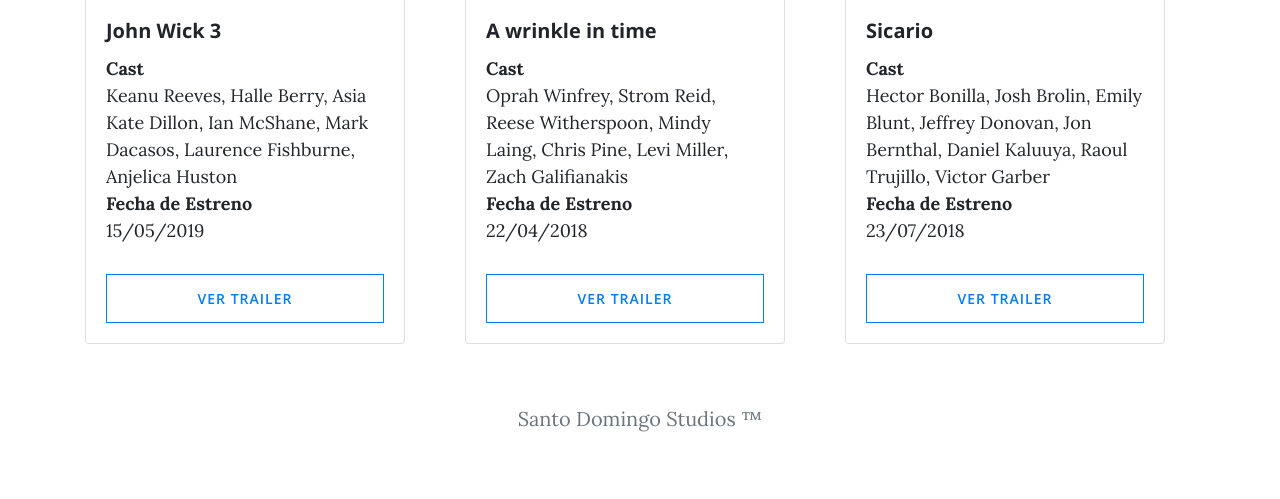
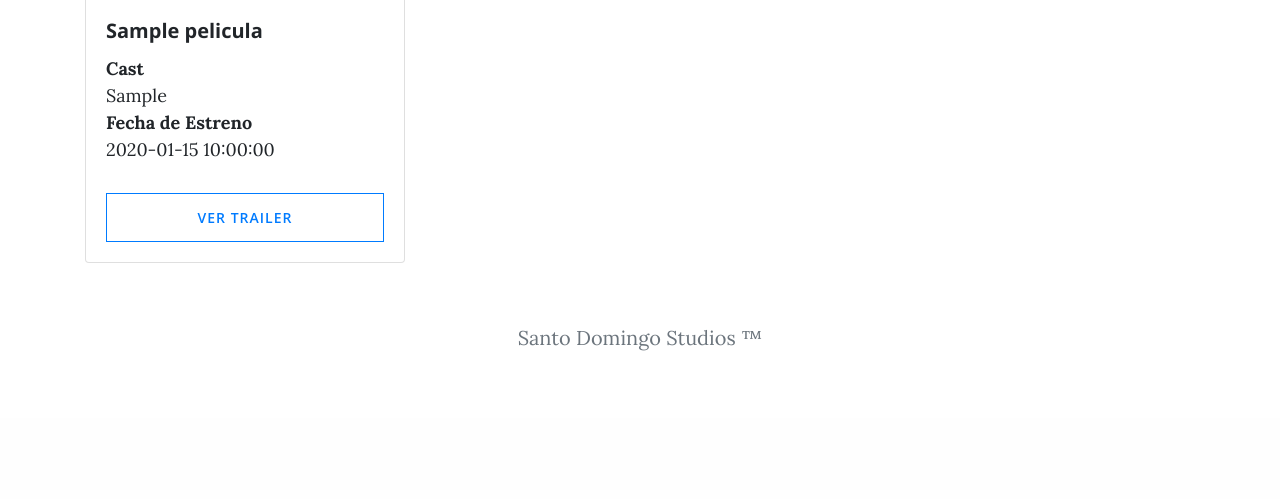
Before and after one commit to lrdvrg/Cinedom, a PHP site: page /admin.php in a window 1280 px wide. Shown: the part 1220-1719 px from the top of the page. After the commit the page ends 1571 px from the top, so only its background shows below. Run offline with PHP 8.4, Linux system fonts and the light colour scheme; tables that the repository leaves empty or names only in its code hold one stand-in row (values such as "Sample post"); grey boxes marked "Sample" are stand-in pictures.

Commit message:
Funcion de eliminar agregada y detalles en agrega y la muestra de archivos corregida

```diff
--- a/admin.php
+++ b/admin.php
@@ -1,4 +1,24 @@
 <!DOCTYPE html>
+<?php
+    require_once 'dbconfig.php';
+
+    if(isset($_GET['delete_id'])){
+        header("admin.php");
+        // BORRAR LA IMAGEN DE LA BBDD
+        $stmt_select = $DB_con->prepare('SELECT Imagen FROM peliculas WHERE Peliculas_Id =:uid');
+        $stmt_select->execute(array(':uid'=>$_GET['delete_id']));
+        $imgRow=$stmt_select->fetch(PDO::FETCH_ASSOC);
+        unlink("posters/".$imgRow['Imagen']);
+
+        // BORRAR LA PELICULA EN SI
+        $stmt_delete = $DB_con->prepare('DELETE FROM peliculas WHERE Peliculas_Id =:uid');
+        $stmt_delete->bindParam(':uid',$_GET['delete_id']);
+        $stmt_delete->execute();
+
+
+
+    }
+ ?>
 <html lang="en">
 
 <head>
@@ -73,56 +93,52 @@
     <hr>
     <!-- Main Content -->
     <div class="container">
+        <div class="row">
 
-        <div class="row">
+            <?php
+                require_once 'dbconfig.php';
+
+                $stmt = $DB_con->prepare('SELECT Peliculas_Id, Imagen, Nombre, Actores, Fecha_Estreno, Url FROM peliculas ORDER BY Fecha_Estreno DESC');
+                $stmt->execute();
+
+                if($stmt->rowCount() > 0)
+                {
+                    while($row=$stmt->fetch(PDO::FETCH_ASSOC))
+                    {
+                        extract($row);
+            ?>
                         <div class="col">
                             <div class="card" style="width: 20rem;">
                                 <div class="card-header">
                                     <button onclick="location.href='modificar.php'" type="button" class="btn btn-outline-success" href="modificar.php ">Modificar</button>
-                        <button type="button" class="btn btn-outline-danger" href="eliminar.php">Eliminar</button>
+                                    <a type="button" class="btn btn-outline-danger" href="?delete_id=<?php echo $row['Peliculas_Id']; ?>">Eliminar</a>
                                 </div>
-                    <img class="card-img-top" src="https://i1.wp.com/teaser-trailer.com/wp-content/uploads/John-Wick-3-Parabellum-French-Poster.jpg" height="460" alt="Card image cap">
+                                <img class="card-img-top" src="posters/<?php echo $row['Imagen']; ?>" height="460" alt="Card image cap">
                                 <div class="card-body">
-                        <h5 class="card-title">John Wick 3 </h5>
-                        <p class="card-text"> <strong>Cast</strong> <br> Keanu Reeves, Halle Berry, Asia Kate Dillon, Ian McShane, Mark Dacasos, Laurence Fishburne, Anjelica Huston<br> <strong>Fecha de Estreno</strong> <br> 15/05/2019</p>
-                        <a href="#" class="btn btn-outline-primary btn-block">Ver Trailer</a>
+                                    <h5 class="card-title"><?php echo $Nombre."&nbsp;"?></h5>
+                                    <p class="card-text"> <strong>Cast</strong> <br> <?php echo $Actores."&nbsp;"?><br> <strong>Fecha de Estreno</strong> <br><?php echo $Fecha_Estreno."&nbsp;"?></p>
+                                    <a href="<?php echo $Url."&nbsp;"?>" target="_blank" class="btn btn-outline-primary btn-block">Ver Trailer</a>
                                 </div>
                             </div>
                         </div>
-            <div class="col">
-                <div class="card" style="width: 20rem;">
-                    <div class="card-header">
-                        <button onclick="location.href='modificar.php'" type="button" class="btn btn-outline-success" href="modificar.php ">Modificar</button>
-                        <button type="button" class="btn btn-outline-danger" href="eliminar.php">Eliminar</button>
-                    </div>
-                    <img class="card-img-top" src="http://www.shockya.com/news/wp-content/uploads/disney-a-wrinkle-in-time-movie-poster.jpg" height="460" alt="Card image cap">
-                    <div class="card-body">
-                        <h5 class="card-title">A wrinkle in time</h5>
-                        <p class="card-text"><strong>Cast</strong> <br> Oprah Winfrey, Strom Reid, Reese Witherspoon, Mindy Laing, Chris Pine, Levi Miller, Zach Galifianakis <br> <strong>Fecha de Estreno</strong> <br> 22/04/2018</p>
-                        <a href="#" class="btn btn-outline-primary btn-block">Ver Trailer</a>
+
+                        <?php
+                    }
+                }
+                else
+                {
+                        ?>
+                <div class="col-xs-12">
+                    <div class="alert alert-warning">
+                        <span class="glyphicon glyphicon-info-sign"></span> &nbsp; No se han registrados peliculas, agregue una e intente de nuevo...
                     </div>
                 </div>
-            </div>
-            <div class="col">
-                <div class="card" style="width: 20rem;">
-                    <div class="card-header">
-                        <button onclick="location.href='modificar.php'" type="button" class="btn btn-outline-success" href="modificar.php ">Modificar</button>
-                        <button type="button " class="btn btn-outline-danger ">Eliminar</button>
-                    </div>
-                    <img class="card-img-top " src="https://images-na.ssl-images-amazon.com/images/I/A1GdxURr%2BuL._SY679_.jpg " height="460 " alt="Card image cap ">
-                    <div class="card-body ">
-                        <h5 class="card-title ">Sicario</h5>
-                        <p class="card-text "><strong>Cast</strong><br> Hector Bonilla, Josh Brolin, Emily Blunt, Jeffrey Donovan, Jon Bernthal, Daniel Kaluuya, Raoul Trujillo, Victor Garber <br><strong>Fecha de Estreno</strong><br> 23/07/2018</p>
-                        <a href="# " class="btn btn-outline-primary btn-block ">Ver Trailer</a>
-                    </div>
+                <?php
+                    }
 
+                ?>
         </div>
     </div>
-
-        </div>
-
-    </div>
-
 
     <!-- Footer -->
     <footer>
```
Also changed, not shown: agregar.php (+18 -26 lines), trailers.php (+4 -48 lines), posters/633373.jpg (deleted). Lines whose indentation alone changed are shown as unchanged.
